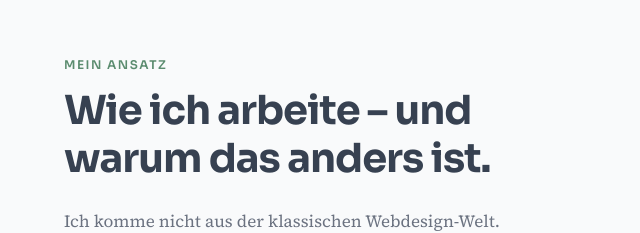
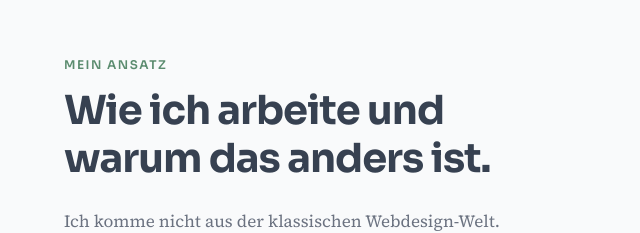
Before and after one commit to SorcG/klarteq-website, a Next.js app: page / in a window 1280 px wide. Shown: the part 1671-1904 px from the top of the page, without its empty margins (0-640 px from the left). Built offline with nearby package versions, Linux system fonts and the light colour scheme.

Commit message:
Fix: Remove comma and dash in approach section
https://claude.ai/code/session_018xsS5NdS2GXLffkSCaPoaT

```diff
--- a/src/app/components/ApproachSection.tsx
+++ b/src/app/components/ApproachSection.tsx
@@ -9,7 +9,7 @@ const APPROACH_BLOCKS: { icon: LucideIcon; title: string; text: string }[] = [
   {
     icon: Zap,
     title: 'Tempo, das Agenturen nicht liefern können',
-    text: 'Ich arbeite mit modernen, KI-gestützten Entwicklungstools. Das heißt: Was in einer klassischen Agentur vier Wochen dauert, baue ich in vier Tagen. Gleiche Qualität, andere Geschwindigkeit. Das spart dir Zeit, und weil meine Prozesse schlanker sind, auch Geld.',
+    text: 'Ich arbeite mit modernen, KI-gestützten Entwicklungstools. Das heißt: Was in einer klassischen Agentur vier Wochen dauert, baue ich in vier Tagen. Gleiche Qualität, andere Geschwindigkeit. Das spart dir Zeit und weil meine Prozesse schlanker sind, auch Geld.',
   },
   {
     icon: Gauge,
@@ -92,7 +92,7 @@ export default function ApproachSection() {
           <div className="md:sticky md:top-[120px] md:self-start">
             <Kicker>Mein Ansatz</Kicker>
             <h2 className="text-h2">
-              Wie ich arbeite – und warum das anders ist.
+              Wie ich arbeite und warum das anders ist.
             </h2>
             <p className="mt-6 font-serif text-body leading-[1.7] text-muted">
               Ich komme nicht aus der klassischen Webdesign-Welt. Hauptberuflich
```
